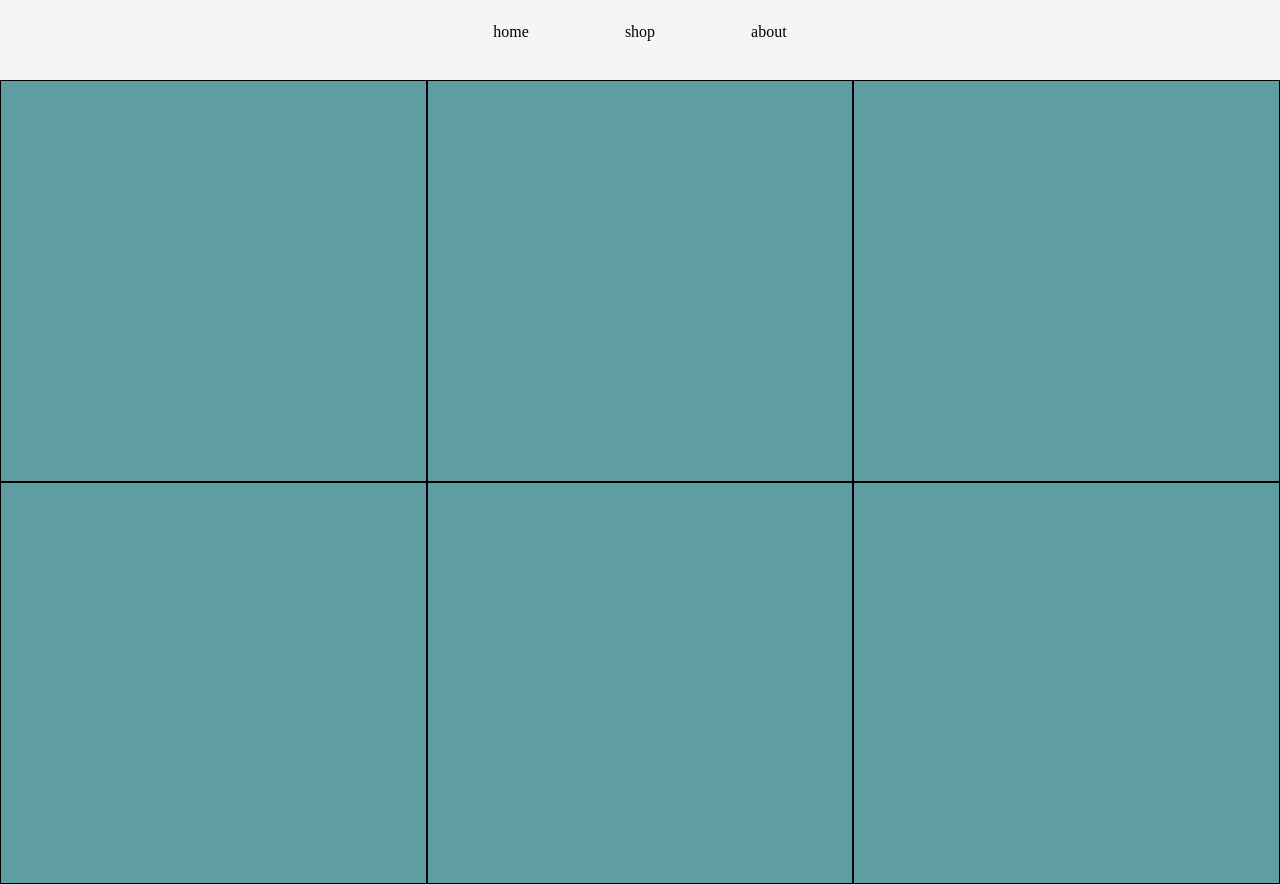
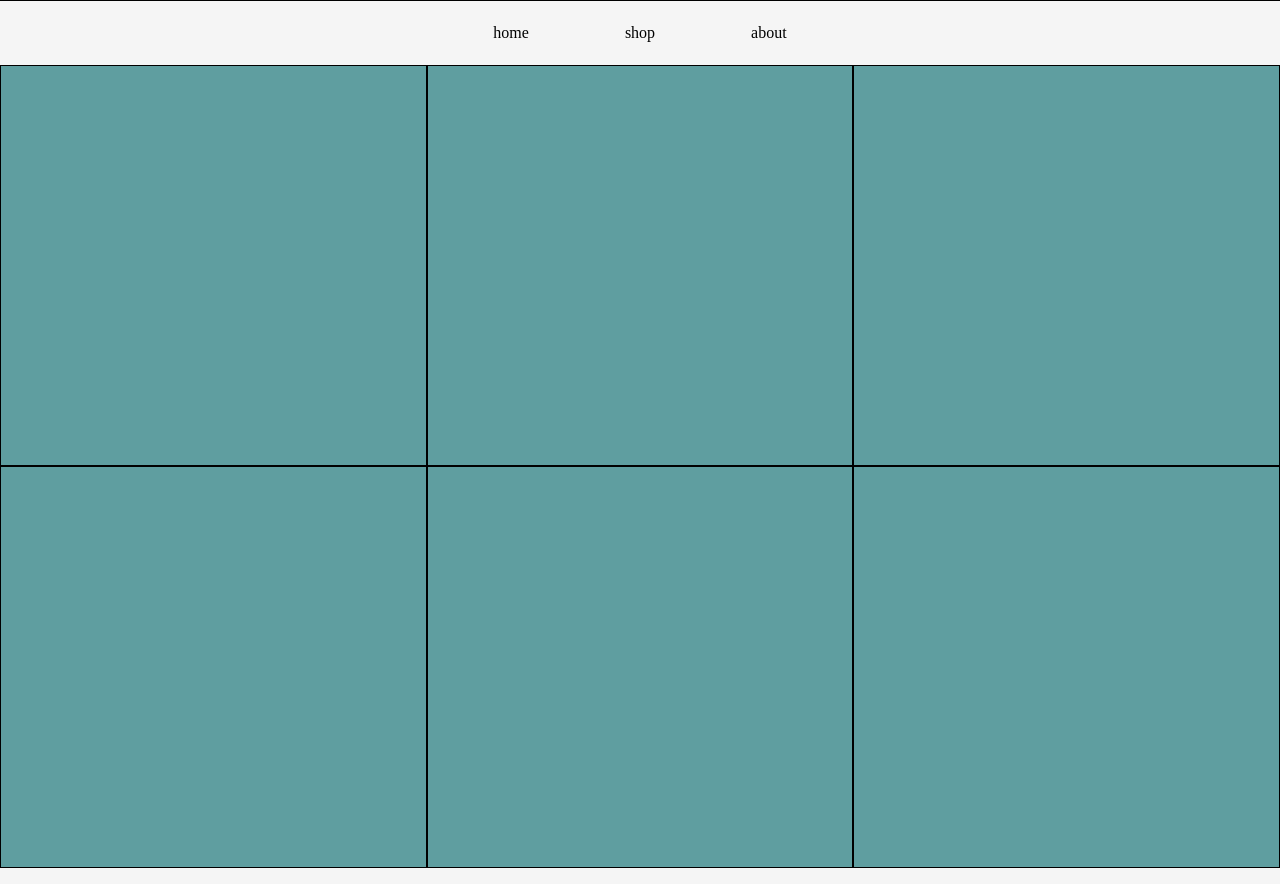
Before and after one commit to brian-david4/furniture-shop, a React (Vite) app in the folder furniture/: page /products in a window 1280 px wide. Built offline with nearby package versions, Linux system fonts and the light colour scheme; the HTML template or start-up script is replaced by a standard one; a web font is replaced by a local one.

Commit message:
Add header border

```diff
--- a/furniture/src/Components/MainNavBar/mainNav.module.css
+++ b/furniture/src/Components/MainNavBar/mainNav.module.css
@@ -10,10 +10,12 @@
   align-items: center;
   justify-content: center;
   gap: 10vmin;
+  border-top: 1px solid black;
 }
 @media (min-width: 768px) {
   .navbarContainer {
     bottom: auto;
     top: 0;
+    border-bottom: 1px solid black;
   }
 }
--- a/furniture/src/Components/ProductLayout/ProdLayout.module.css
+++ b/furniture/src/Components/ProductLayout/ProdLayout.module.css
@@ -9,12 +9,12 @@
 @media (min-width: 768px) {
   .productLayout {
     grid-template-columns: repeat(2, 1fr);
-    top: calc(var(--header-height) + 2vh);
+    top: calc(var(--header-height));
   }
 }
 @media (min-width: 1020px) {
   .productLayout {
     grid-template-columns: repeat(3, 1fr);
-    top: calc(var(--header-height) + 2vh);
+    top: calc(var(--header-height));
   }
 }
```
